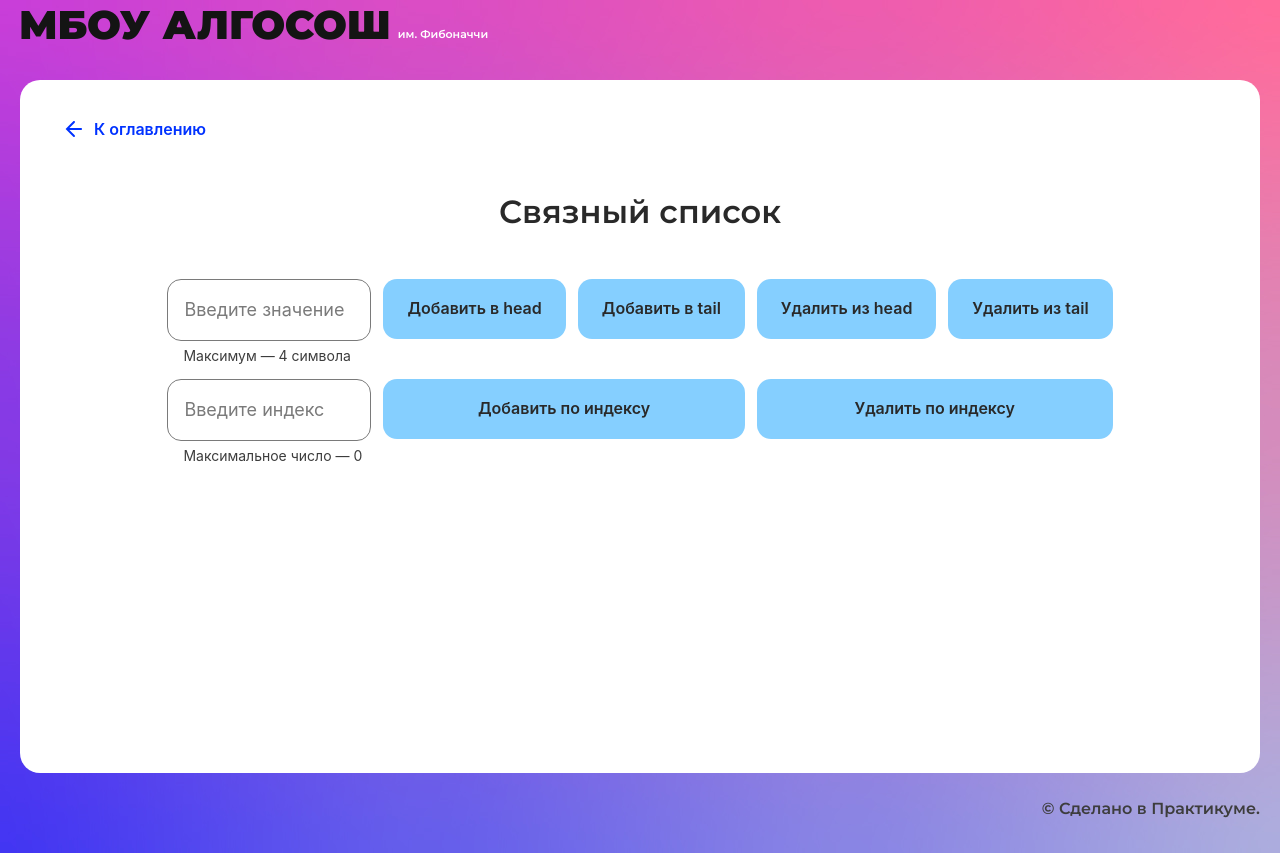
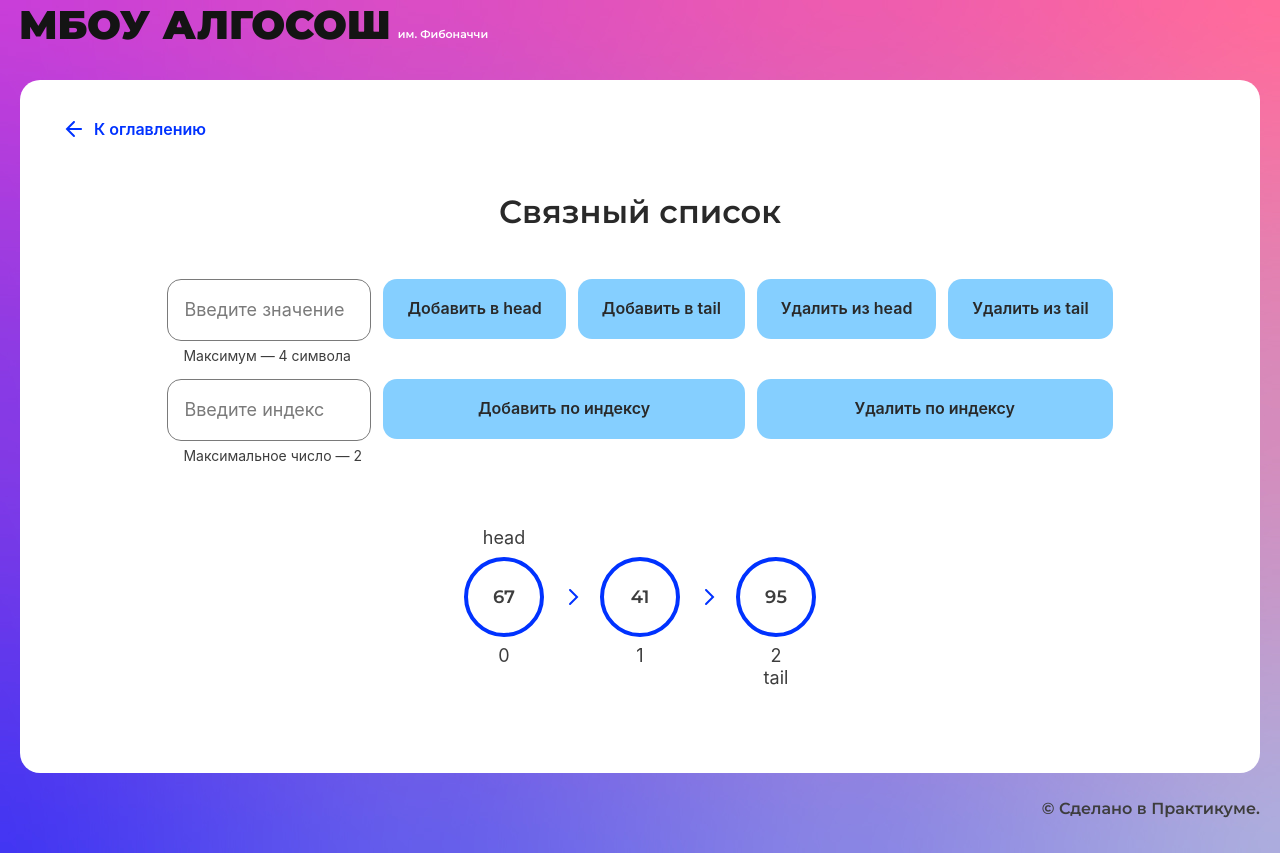
Before and after one commit to Termit7000/algososh, a React (Create React App) app: page /list in a window 1280 px wide. Built offline with nearby package versions, Linux system fonts and the light colour scheme.

Commit message:
начальное заполнение

```diff
--- a/src/components/list-page/NodeList.tsx
+++ b/src/components/list-page/NodeList.tsx
@@ -1,6 +1,6 @@
 import { TStore } from "./types";
 
-class Node {
+class Node{
     value: string
     next: Node | null
     constructor(value: string, next?: Node | null) {
@@ -9,7 +9,7 @@ class Node {
     }
 }
 
-type TStateHandler = (state: TStore) => Promise<void>;
+type TStateHandler = (state: TStore) => Promise<void> | void;
 
 export class NodeList {
 
--- a/src/components/list-page/list-page.tsx
+++ b/src/components/list-page/list-page.tsx
@@ -1,4 +1,4 @@
-import React, { useState } from "react";
+import React, { useEffect, useState } from "react";
 import { SHORT_DELAY_IN_MS } from "../../constants/delays";
 import { ElementStates } from "../../types/element-states";
 import { delay } from "../../utils";
@@ -32,6 +32,21 @@ export const ListPage: React.FC = () => {
   const [inputValue, setValue] = useState<string>('');
   const [inputIndex, setIndex] = useState<number | ''>('');
 
+  const currentState = async (data: TStore) => {
+    setStore(data);
+    await delay(DELAY);
+  }
+
+  //начальное заполнение
+  useEffect(()=>{
+
+    const q = ~~(Math.random() * 5) +1;
+    for (let i =0; i<q; i++) {
+      nodeList.append(String(~~(Math.random()*100)), (data:TStore)=>{setStore(data)});
+    }
+
+  },[]);
+
   const changeValueHandler = (e: React.ChangeEvent<HTMLInputElement>) => {
     setValue(e.target.value);
   }
@@ -48,11 +63,6 @@ export const ListPage: React.FC = () => {
     if (inProgress.includes(index)) return ElementStates.Changing;
 
     return ElementStates.Default;
-  }
-
-  const currentState = async (data: TStore) => {
-    setStore(data);
-    await delay(DELAY);
   }
 
   const hanlerAddTail = async () => {
```
